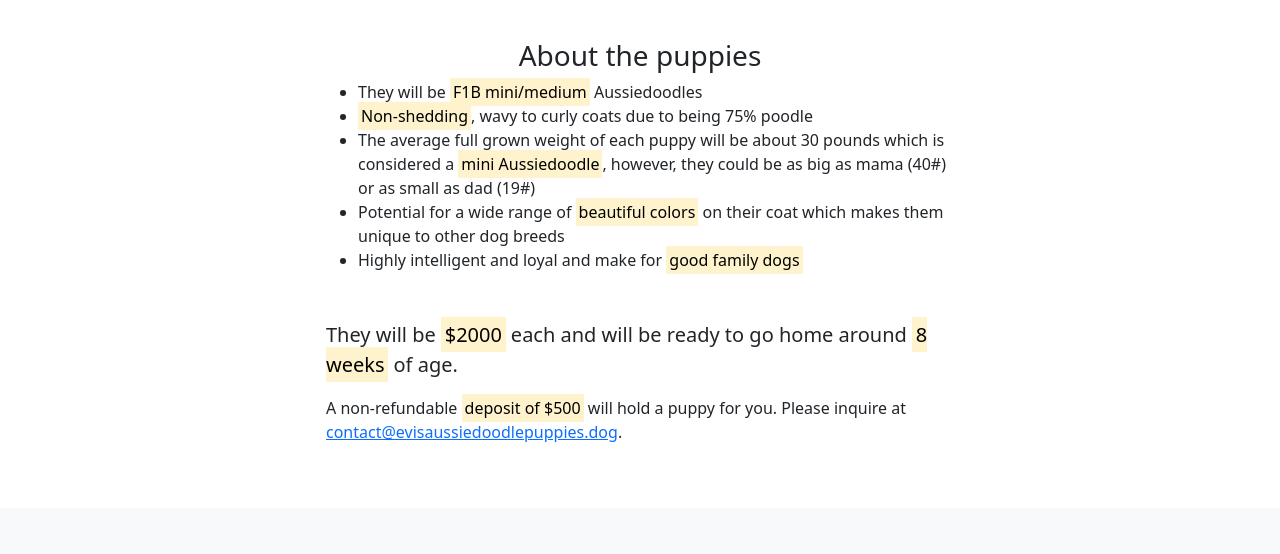
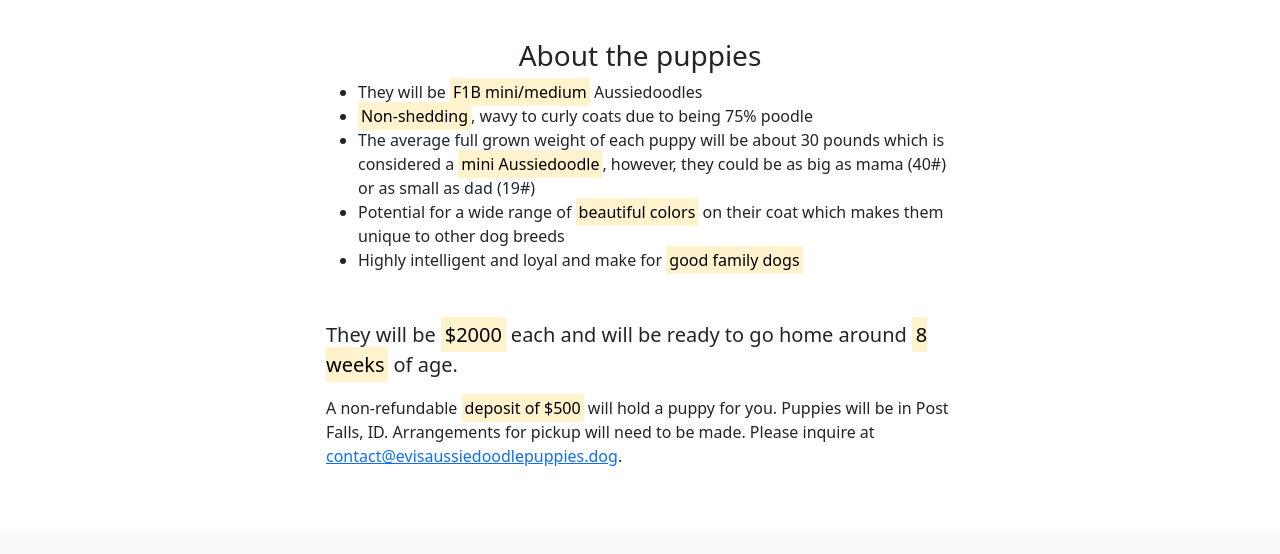
Before and after one commit to kblake/evispuppies, a plain HTML site: page index.html in a window 1280 px wide. Shown: the part 203-757 px from the top of the page. Drawn offline with Linux system fonts and the light colour scheme.

Commit message:
Puppies will be in post falls

```diff
--- a/index.html
+++ b/index.html
@@ -154,7 +154,7 @@
               </p>
               <p>
                 A non-refundable <mark>deposit of $500</mark> will hold a puppy
-                for you. Please inquire at
+                for you. Puppies will be in Post Falls, ID. Arrangements for pickup will need to be made. Please inquire at
                 <a href="mailto:contact@evisaussiedoodlepuppies.dog"
                   >contact@evisaussiedoodlepuppies.dog</a
                 >.
```
